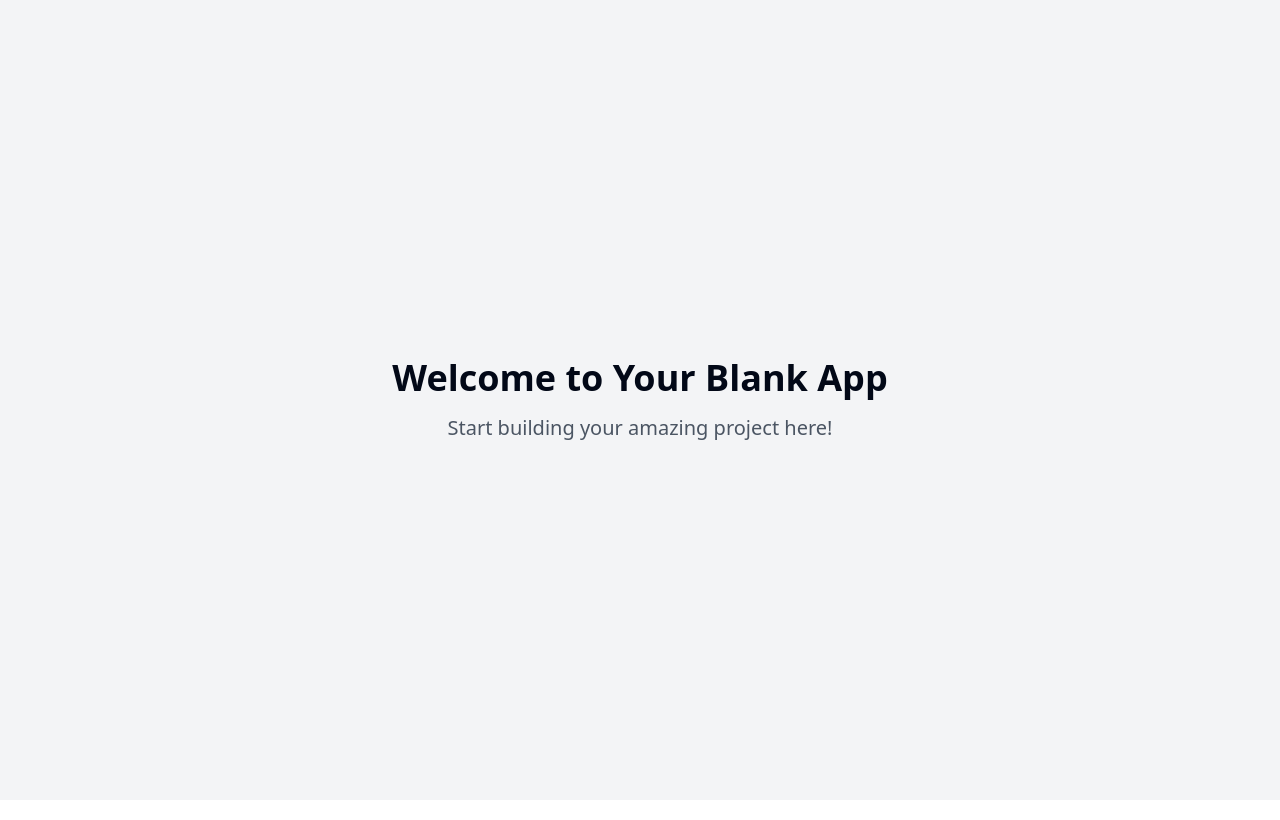
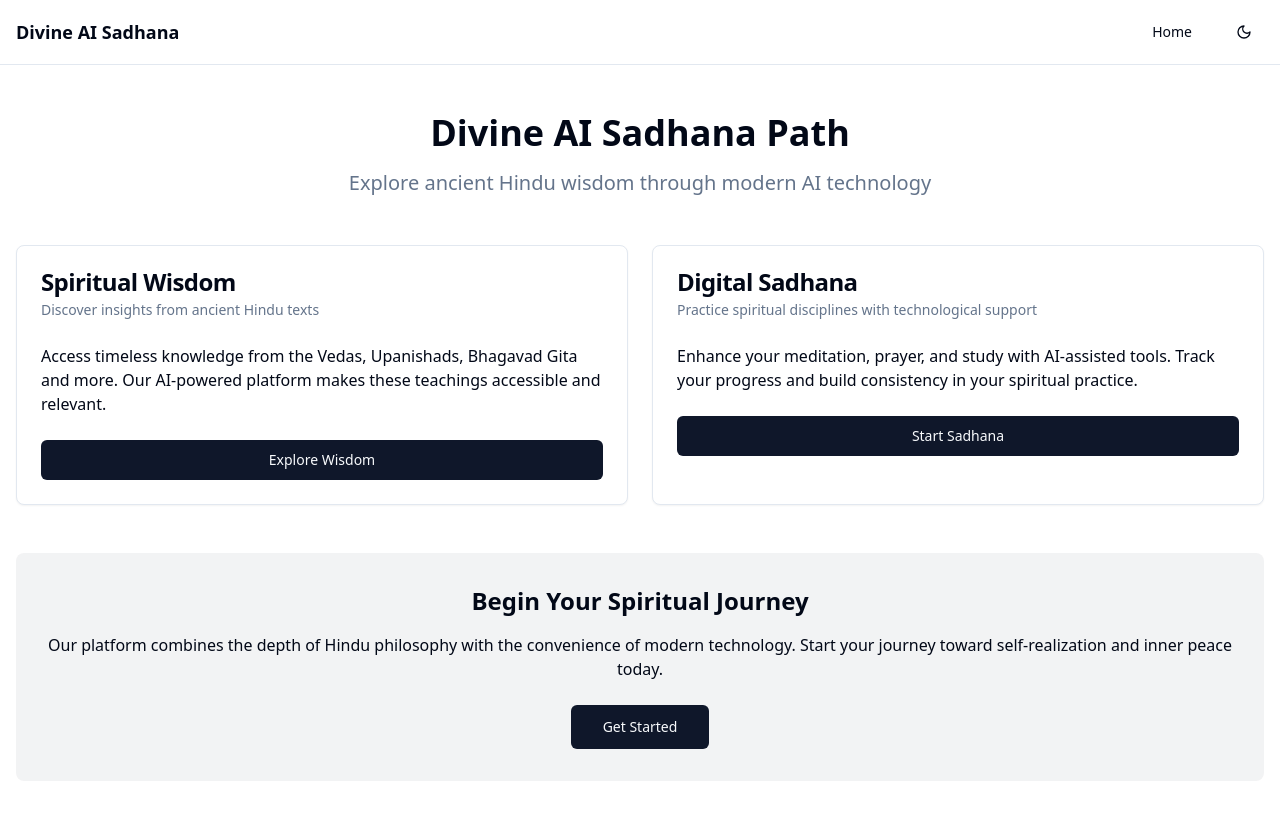
Before and after one commit to its-me-ojas/divine-ai-frontend, a React (Vite) app: page / in a window 1280 px wide. Shown: the top 820 px of the page. Built offline with nearby package versions, Linux system fonts and the light colour scheme.

Commit message:
Fix: Restore and resolve issues
Attempt to fix issues introduced by the restore operation.

```diff
--- a/src/App.tsx
+++ b/src/App.tsx
@@ -1,10 +1,32 @@
+
 import { Toaster } from "@/components/ui/toaster";
 import { Toaster as Sonner } from "@/components/ui/sonner";
 import { TooltipProvider } from "@/components/ui/tooltip";
 import { QueryClient, QueryClientProvider } from "@tanstack/react-query";
 import { BrowserRouter, Routes, Route } from "react-router-dom";
+import { useEffect } from "react";
 import Index from "./pages/Index";
 import NotFound from "./pages/NotFound";
+import Navigation from "./components/Navigation";
+
+// Initialize dark mode from localStorage or system preference
+function ThemeInitializer() {
+  useEffect(() => {
+    const storedTheme = localStorage.getItem("theme");
+    const prefersDark = window.matchMedia("(prefers-color-scheme: dark)").matches;
+
+    if (
+      storedTheme === "dark" ||
+      (storedTheme === null && prefersDark)
+    ) {
+      document.documentElement.classList.add("dark");
+    } else {
+      document.documentElement.classList.remove("dark");
+    }
+  }, []);
+
+  return null;
+}
 
 const queryClient = new QueryClient();
 
@@ -13,12 +35,18 @@ const App = () => (
     <TooltipProvider>
       <Toaster />
       <Sonner />
+      <ThemeInitializer />
       <BrowserRouter>
-        <Routes>
-          <Route path="/" element={<Index />} />
-          {/* ADD ALL CUSTOM ROUTES ABOVE THE CATCH-ALL "*" ROUTE */}
-          <Route path="*" element={<NotFound />} />
-        </Routes>
+        <div className="min-h-screen flex flex-col transition-theme">
+          <Navigation />
+          <main className="flex-1">
+            <Routes>
+              <Route path="/" element={<Index />} />
+              {/* ADD ALL CUSTOM ROUTES ABOVE THE CATCH-ALL "*" ROUTE */}
+              <Route path="*" element={<NotFound />} />
+            </Routes>
+          </main>
+        </div>
       </BrowserRouter>
     </TooltipProvider>
   </QueryClientProvider>
--- /dev/null
+++ b/src/components/Navigation.tsx
@@ -0,0 +1,23 @@
+
+import { ThemeToggle } from "./ThemeToggle";
+import { Button } from "./ui/button";
+import { Link } from "react-router-dom";
+
+export default function Navigation() {
+  return (
+    <nav className="w-full border-b transition-theme">
+      <div className="container mx-auto px-4 py-3 flex justify-between items-center">
+        <Link to="/" className="text-lg font-semibold hover:text-primary transition-theme">
+          Divine AI Sadhana
+        </Link>
+
+        <div className="flex items-center space-x-4">
+          <Button variant="ghost" asChild className="transition-theme">
+            <Link to="/">Home</Link>
+          </Button>
+          <ThemeToggle />
+        </div>
+      </div>
+    </nav>
+  );
+}
--- /dev/null
+++ b/src/components/ThemeToggle.tsx
@@ -0,0 +1,55 @@
+
+import { Moon, Sun } from "lucide-react";
+import { useEffect, useState } from "react";
+import { Button } from "@/components/ui/button";
+
+export function ThemeToggle() {
+  const [theme, setTheme] = useState<"light" | "dark">("dark");
+
+  useEffect(() => {
+    // Check for system preference or stored preference
+    const storedTheme = localStorage.getItem("theme");
+    const prefersDark = window.matchMedia("(prefers-color-scheme: dark)").matches;
+
+    const initialTheme = storedTheme ?
+      (storedTheme === "dark" ? "dark" : "light") :
+      (prefersDark ? "dark" : "light");
+
+    setTheme(initialTheme);
+    updateTheme(initialTheme);
+  }, []);
+
+  const updateTheme = (newTheme: "light" | "dark") => {
+    const html = document.documentElement;
+
+    if (newTheme === "dark") {
+      html.classList.add("dark");
+    } else {
+      html.classList.remove("dark");
+    }
+
+    localStorage.setItem("theme", newTheme);
+  };
+
+  const toggleTheme = () => {
+    const newTheme = theme === "light" ? "dark" : "light";
+    setTheme(newTheme);
+    updateTheme(newTheme);
+  };
+
+  return (
+    <Button
+      variant="ghost"
+      size="icon"
+      onClick={toggleTheme}
+      className="rounded-full transition-theme"
+      aria-label="Toggle theme"
+    >
+      {theme === "light" ? (
+        <Moon className="h-[1.2rem] w-[1.2rem]" />
+      ) : (
+        <Sun className="h-[1.2rem] w-[1.2rem]" />
+      )}
+    </Button>
+  );
+}
--- a/src/index.css
+++ b/src/index.css
@@ -1,3 +1,4 @@
+
 @tailwind base;
 @tailwind components;
 @tailwind utilities;
@@ -35,58 +36,52 @@
     --radius: 0.5rem;
 
     --sidebar-background: 0 0% 98%;
-
     --sidebar-foreground: 240 5.3% 26.1%;
-
     --sidebar-primary: 240 5.9% 10%;
-
     --sidebar-primary-foreground: 0 0% 98%;
-
     --sidebar-accent: 240 4.8% 95.9%;
-
     --sidebar-accent-foreground: 240 5.9% 10%;
-
     --sidebar-border: 220 13% 91%;
-
     --sidebar-ring: 217.2 91.2% 59.8%;
   }
 
   .dark {
-    --background: 222.2 84% 4.9%;
-    --foreground: 210 40% 98%;
+    --background: 240 10% 3.9%; /* Dark grey background */
+    --foreground: 0 0% 94%; /* Light text for readability */
 
-    --card: 222.2 84% 4.9%;
-    --card-foreground: 210 40% 98%;
+    --card: 240 10% 7%; /* Slightly lighter than background for cards */
+    --card-foreground: 0 0% 94%;
 
-    --popover: 222.2 84% 4.9%;
-    --popover-foreground: 210 40% 98%;
+    --popover: 240 10% 3.9%;
+    --popover-foreground: 0 0% 94%;
 
-    --primary: 210 40% 98%;
-    --primary-foreground: 222.2 47.4% 11.2%;
+    --primary: 24 100% 60%; /* Orange primary color */
+    --primary-foreground: 0 0% 98%;
 
-    --secondary: 217.2 32.6% 17.5%;
-    --secondary-foreground: 210 40% 98%;
+    --secondary: 240 10% 10%; /* Slightly lighter dark grey for secondary elements */
+    --secondary-foreground: 0 0% 94%;
 
-    --muted: 217.2 32.6% 17.5%;
-    --muted-foreground: 215 20.2% 65.1%;
+    --muted: 240 10% 10%;
+    --muted-foreground: 240 5% 74%;
 
-    --accent: 217.2 32.6% 17.5%;
-    --accent-foreground: 210 40% 98%;
+    --accent: 24 100% 60%; /* Orange accent */
+    --accent-foreground: 0 0% 98%;
 
     --destructive: 0 62.8% 30.6%;
-    --destructive-foreground: 210 40% 98%;
+    --destructive-foreground: 0 0% 98%;
 
-    --border: 217.2 32.6% 17.5%;
-    --input: 217.2 32.6% 17.5%;
-    --ring: 212.7 26.8% 83.9%;
-    --sidebar-background: 240 5.9% 10%;
-    --sidebar-foreground: 240 4.8% 95.9%;
-    --sidebar-primary: 224.3 76.3% 48%;
+    --border: 240 10% 15%;
+    --input: 240 10% 15%;
+    --ring: 24 100% 60%; /* Orange ring */
+
+    --sidebar-background: 240 10% 5%; /* Dark sidebar */
+    --sidebar-foreground: 0 0% 94%;
+    --sidebar-primary: 24 100% 60%; /* Orange primary for sidebar */
     --sidebar-primary-foreground: 0 0% 100%;
-    --sidebar-accent: 240 3.7% 15.9%;
-    --sidebar-accent-foreground: 240 4.8% 95.9%;
-    --sidebar-border: 240 3.7% 15.9%;
-    --sidebar-ring: 217.2 91.2% 59.8%;
+    --sidebar-accent: 240 10% 10%;
+    --sidebar-accent-foreground: 0 0% 94%;
+    --sidebar-border: 240 10% 15%;
+    --sidebar-ring: 24 100% 60%; /* Orange ring for sidebar */
   }
 }
 
@@ -99,3 +94,9 @@
     @apply bg-background text-foreground;
   }
 }
+
+@layer utilities {
+  .transition-theme {
+    @apply transition-colors duration-300;
+  }
+}
--- a/src/pages/Index.tsx
+++ b/src/pages/Index.tsx
@@ -1,11 +1,66 @@
-// Update this page (the content is just a fallback if you fail to update the page)
+
+import { Button } from "@/components/ui/button";
+import { Card, CardContent, CardDescription, CardFooter, CardHeader, CardTitle } from "@/components/ui/card";
 
 const Index = () => {
   return (
-    <div className="min-h-screen flex items-center justify-center bg-gray-100">
-      <div className="text-center">
-        <h1 className="text-4xl font-bold mb-4">Welcome to Your Blank App</h1>
-        <p className="text-xl text-gray-600">Start building your amazing project here!</p>
+    <div className="min-h-screen flex flex-col transition-theme">
+      <div className="flex-1 container mx-auto px-4 py-12">
+        <div className="max-w-3xl mx-auto text-center mb-12">
+          <h1 className="text-4xl font-bold mb-4">Divine AI Sadhana Path</h1>
+          <p className="text-xl text-muted-foreground">
+            Explore ancient Hindu wisdom through modern AI technology
+          </p>
+        </div>
+
+        <div className="grid grid-cols-1 md:grid-cols-2 gap-6 mb-12">
+          <Card className="transition-theme">
+            <CardHeader>
+              <CardTitle>Spiritual Wisdom</CardTitle>
+              <CardDescription>
+                Discover insights from ancient Hindu texts
+              </CardDescription>
+            </CardHeader>
+            <CardContent>
+              <p>
+                Access timeless knowledge from the Vedas, Upanishads, Bhagavad Gita and more.
+                Our AI-powered platform makes these teachings accessible and relevant.
+              </p>
+            </CardContent>
+            <CardFooter>
+              <Button className="w-full">Explore Wisdom</Button>
+            </CardFooter>
+          </Card>
+
+          <Card className="transition-theme">
+            <CardHeader>
+              <CardTitle>Digital Sadhana</CardTitle>
+              <CardDescription>
+                Practice spiritual disciplines with technological support
+              </CardDescription>
+            </CardHeader>
+            <CardContent>
+              <p>
+                Enhance your meditation, prayer, and study with AI-assisted tools.
+                Track your progress and build consistency in your spiritual practice.
+              </p>
+            </CardContent>
+            <CardFooter>
+              <Button className="w-full">Start Sadhana</Button>
+            </CardFooter>
+          </Card>
+        </div>
+
+        <div className="bg-primary/5 rounded-lg p-8 text-center transition-theme">
+          <h2 className="text-2xl font-bold mb-4">Begin Your Spiritual Journey</h2>
+          <p className="mb-6">
+            Our platform combines the depth of Hindu philosophy with the convenience of modern technology.
+            Start your journey toward self-realization and inner peace today.
+          </p>
+          <Button size="lg" className="transition-theme">
+            Get Started
+          </Button>
+        </div>
       </div>
     </div>
   );
--- a/src/pages/NotFound.tsx
+++ b/src/pages/NotFound.tsx
@@ -1,5 +1,8 @@
+
 import { useLocation } from "react-router-dom";
 import { useEffect } from "react";
+import { Button } from "@/components/ui/button";
+import { Link } from "react-router-dom";
 
 const NotFound = () => {
   const location = useLocation();
@@ -12,13 +15,13 @@ const NotFound = () => {
   }, [location.pathname]);
 
   return (
-    <div className="min-h-screen flex items-center justify-center bg-gray-100">
+    <div className="min-h-[80vh] flex items-center justify-center transition-theme">
       <div className="text-center">
-        <h1 className="text-4xl font-bold mb-4">404</h1>
-        <p className="text-xl text-gray-600 mb-4">Oops! Page not found</p>
-        <a href="/" className="text-blue-500 hover:text-blue-700 underline">
-          Return to Home
-        </a>
+        <h1 className="text-6xl font-bold mb-4">404</h1>
+        <p className="text-xl text-muted-foreground mb-6">Oops! Page not found</p>
+        <Button asChild>
+          <Link to="/">Return to Home</Link>
+        </Button>
       </div>
     </div>
   );
--- a/tailwind.config.ts
+++ b/tailwind.config.ts
@@ -1,3 +1,4 @@
+
 import type { Config } from "tailwindcss";
 
 export default {
@@ -61,6 +62,15 @@ export default {
 					'accent-foreground': 'hsl(var(--sidebar-accent-foreground))',
 					border: 'hsl(var(--sidebar-border))',
 					ring: 'hsl(var(--sidebar-ring))'
+				},
+				// Custom colors for our theme
+				hindu: {
+					accent: '#FF7F32',
+					accent2: '#FFA500',
+					dark: '#121212',
+					darkSecondary: '#1c1c1c',
+					text: '#f0f0f0',
+					headings: '#d1d1d1'
 				}
 			},
 			borderRadius: {
```
